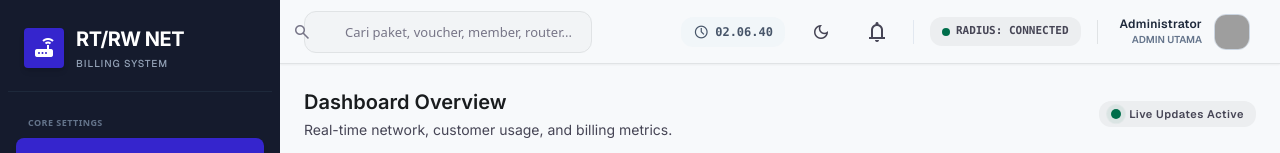
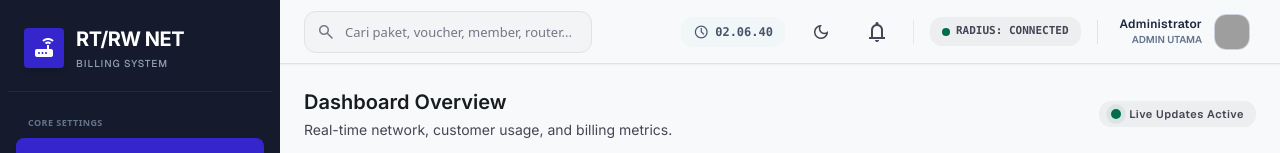
Before and after one commit to sihiver/RadiusBill, a React (Vite) app in the folder frontend/: page / in a window 1280 px wide. Shown: the top 153 px of the page. Built offline with nearby package versions, Linux system fonts and the light colour scheme; grey boxes are pictures that could not be loaded.

Commit message:
fix: update mobile search container position to relative for proper layout behavior

```diff
--- a/frontend/src/App.jsx
+++ b/frontend/src/App.jsx
@@ -370,7 +370,7 @@ export default function App() {
             </button>
 
             {/* Global Search */}
-            <div className={`relative ${mobileSearchOpen ? 'absolute inset-0 bg-surface z-50 flex items-center px-4 w-full h-full' : 'hidden'} sm:block sm:static sm:bg-transparent sm:w-auto sm:p-0`}>
+            <div className={`relative ${mobileSearchOpen ? 'absolute inset-0 bg-surface z-50 flex items-center px-4 w-full h-full' : 'hidden'} sm:block sm:relative sm:bg-transparent sm:w-auto sm:p-0`}>
               {mobileSearchOpen && (
                 <button
                   onClick={() => { setMobileSearchOpen(false); setSearchQuery(''); }}
```
